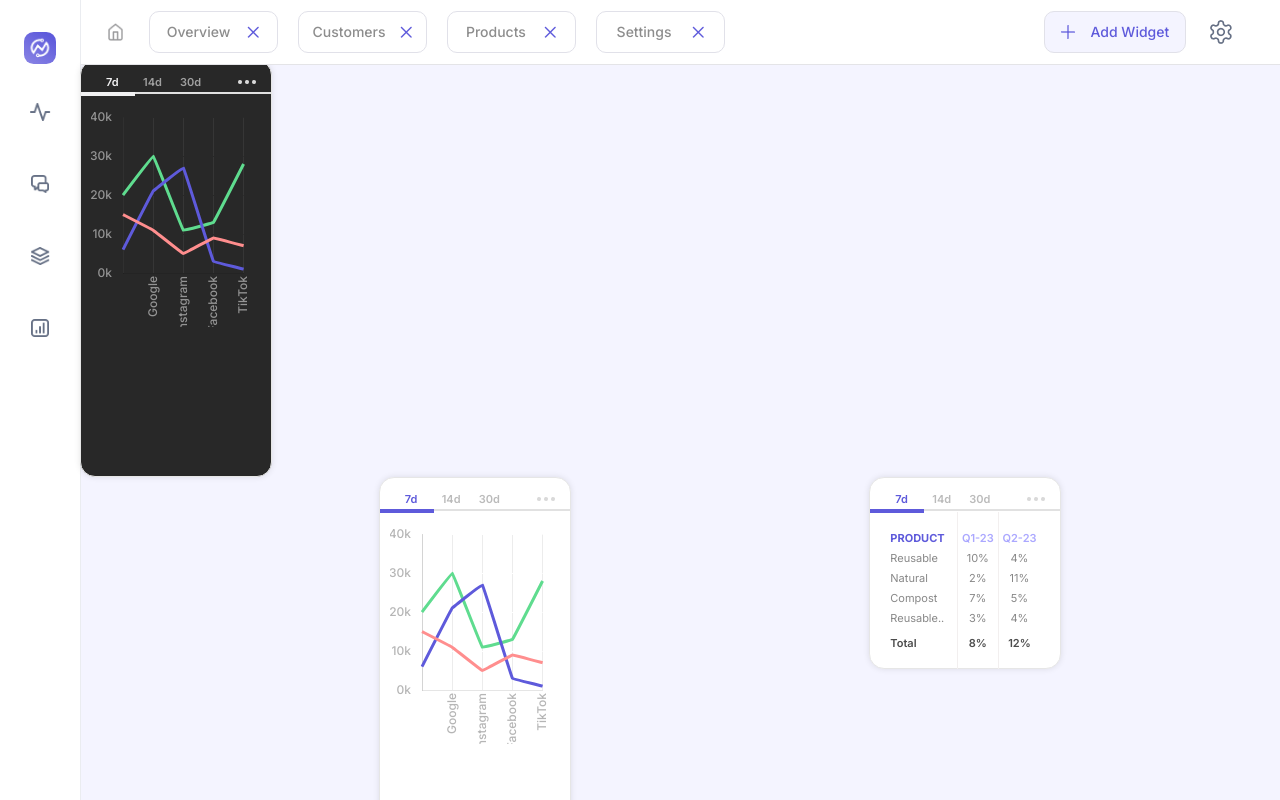
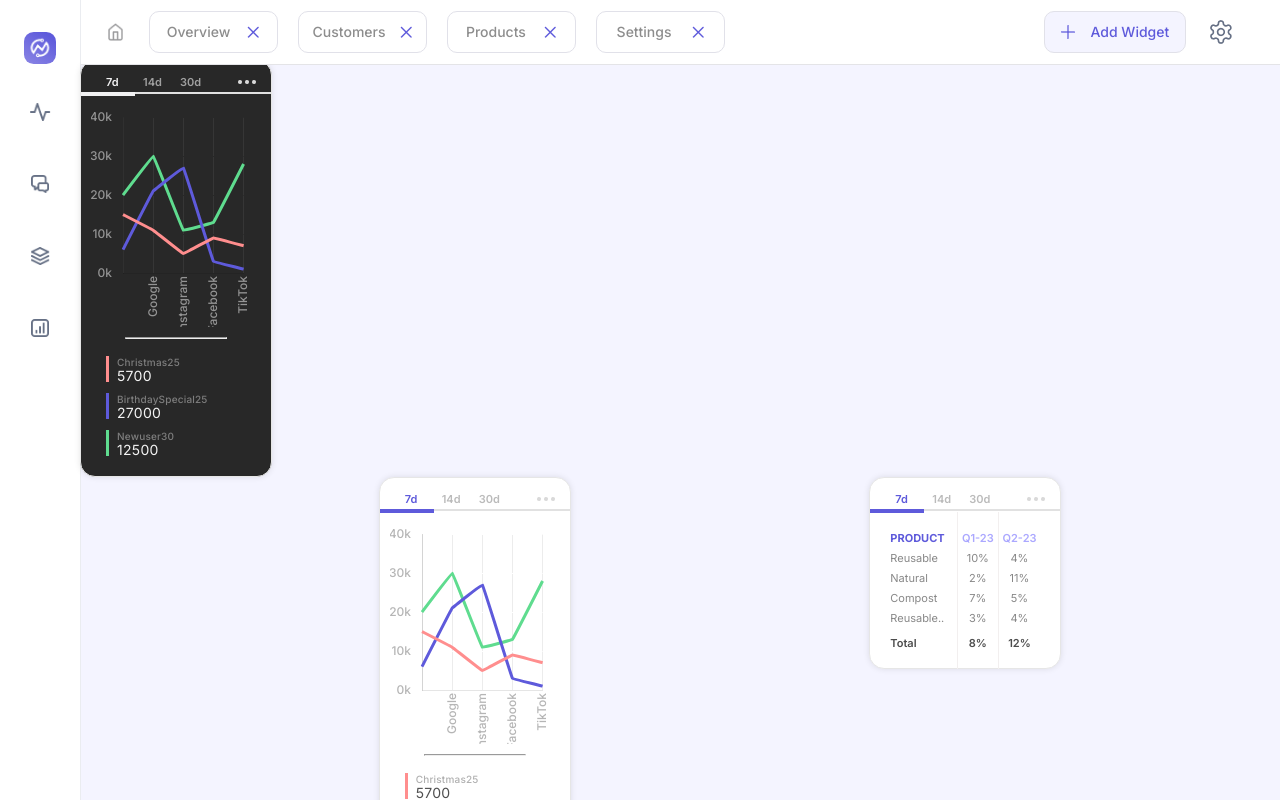
Before and after one commit to TheMastermind2001/Widgets-Dashboard---Frontend-Assignment, a React (Create React App) app: page / in a window 1280 px wide. Shown: the top 800 px of the page. Built offline with nearby package versions, Linux system fonts and the light colour scheme; a web font is replaced by a local one.

Commit message:
Legends added to Line Charts

```diff
--- /dev/null
+++ b/src/components/Dashboard/SubComponents/LineChartLegends.tsx
@@ -0,0 +1,55 @@
+import React from "react";
+import { ChartData } from "../../../types";
+import "../../../css/Dashboard/SubComponents/LineChartLegends.css";
+
+type Props = {
+  chartData: ChartData;
+  bgcolor: string;
+};
+
+export default function LineChartLegends({ chartData, bgcolor }: Props) {
+  const TextColorLineLegends: any = {
+    white: "#AFAFAF",
+    "#5E5ADB": "rgba(255,255,255,0.65)",
+    "#282828": "#7E7E7E",
+  };
+  const NumberColorLineLegends: any = {
+    white: "#4F4F4F",
+    "#5E5ADB": "rgba(255,255,255,0.9)",
+    "#282828": "#F3F3F3",
+  };
+  const HRColorLineLegends: any = {
+    white: "#EDEDED",
+    "#5E5ADB": "rgba(225,225,225,0.4)",
+    "#282828": "rgba(114,114,114,0.4)",
+  };
+  return (
+    <div className="Line-Chart-Legends">
+      <hr style={{ color: HRColorLineLegends[bgcolor], width: "100px" }}></hr>
+      {chartData?.data.map((item: any) => {
+        return (
+          <div className="Line-Chart-Legend">
+            <div
+              style={{ backgroundColor: item.color }}
+              className="Line-Chart-Legends-Color"
+            ></div>
+            <div className="Line-Chart-Legends-Text-Number">
+              <div
+                style={{ color: TextColorLineLegends[bgcolor] }}
+                className="Line-Chart-Legends-Text"
+              >
+                {item.name}
+              </div>
+              <div
+                style={{ color: NumberColorLineLegends[bgcolor] }}
+                className="Line-Chart-Legends-Number"
+              >
+                {item.value}
+              </div>
+            </div>
+          </div>
+        );
+      })}
+    </div>
+  );
+}
--- a/src/components/Dashboard/Widgets/LineGraphWidget.tsx
+++ b/src/components/Dashboard/Widgets/LineGraphWidget.tsx
@@ -5,6 +5,7 @@ import { ChartData, LineWidgetFlexibleDimensionProps } from "../../../types";
 import "../../../css/Dashboard/Widgets/LineGraphWidget.css";
 
 import { LineWidgetProps } from "../../../types";
+import LineChartLegends from "../SubComponents/LineChartLegends";
 
 export default function LineGraphWidget({
   chartData,
@@ -35,6 +36,12 @@ export default function LineGraphWidget({
           ></LineChart>
         </div>
       </div>
+      {(xLabelPresent)?
+
+      <LineChartLegends chartData={chartData} bgcolor={bgcolor}></LineChartLegends>
+
+      :
+      <></>}
     </div>
   );
 }
--- /dev/null
+++ b/src/css/Dashboard/SubComponents/LineChartLegends.css
@@ -0,0 +1,44 @@
+.Line-Chart-Legends{
+    display: flex;
+    flex-direction: column;
+    /* justify-content: ; */
+    gap:9px;
+    width: 140px;
+    margin: 2px auto auto;
+}
+.Line-Chart-Legends-Color{
+    width: 3px;
+    height: 26px;
+}
+
+.Line-Chart-Legend{
+    display:flex;
+    gap:8px;
+}
+
+.Line-Chart-Legends-Text{
+    font-family: "Inter";
+font-size: 10px;
+font-weight: 500;
+line-height: 14px;
+letter-spacing: 0.02em;
+text-align: left;
+
+}
+
+
+.Line-Chart-Legends-Number{
+    font-family: "Inter";
+font-size: 14px;
+font-weight: 400;
+line-height: 14px;
+letter-spacing: 0.02em;
+text-align: left;
+
+}
+
+.Line-Chart-Legends-Text-Number{
+    position: relative;
+    bottom: 1px;
+    /* padding-bottom: 20spx; */
+}
```
